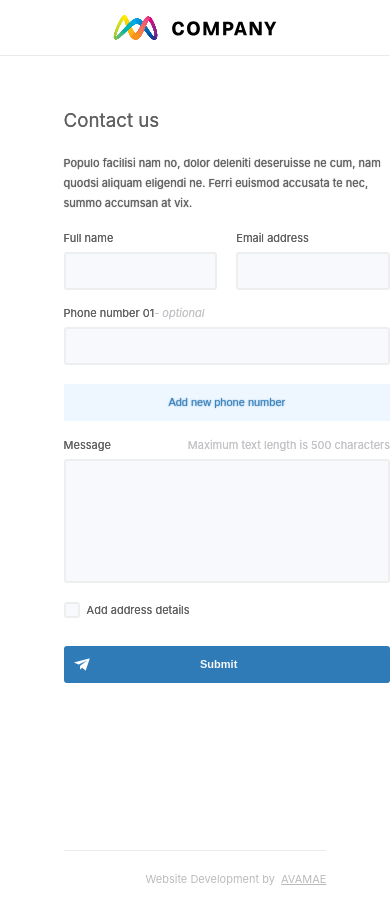
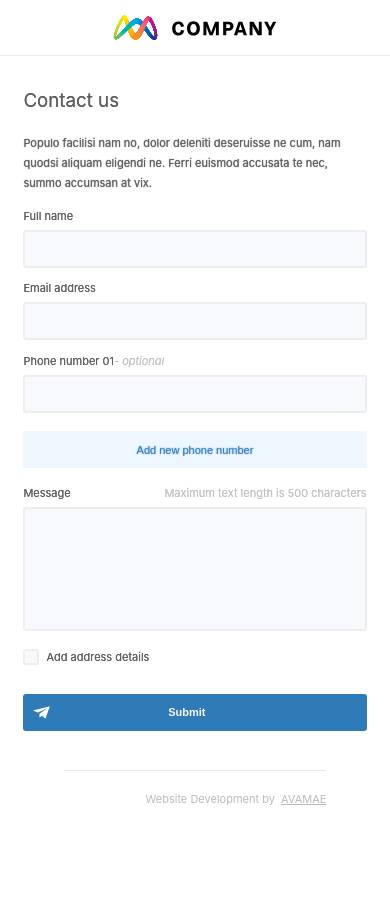
Before and after one commit to jgumoes/react-website, a React (Create React App) app: page /contact-us in a window 390 px wide. After the commit the page ends 844 px from the top, so only its background shows below. Built offline with nearby package versions, Linux system fonts and the light colour scheme.

Commit message:
made the ContactUs page responsive

```diff
--- a/src/Views/ContactUs/ContactUs.css
+++ b/src/Views/ContactUs/ContactUs.css
@@ -137,6 +137,30 @@ button[type="submit"].form-element span{
   text-align: center;
 }
 
-@media only screen and (max-width: 904px) {
+@media only screen and (max-width: 770px) {
+  .contact-page-container{
+    background-image: unset;
+    width: fit-content;
+    margin-inline: auto;
+    min-height: unset;
+  }
 
+  .contact-page-container .form-container {
+    min-height: unset;
+    padding: 14px 0;
+  }
 }
+
+@media only screen and (max-width: 550px) {
+  .contact-page-container{
+    margin-inline: max(6%, 10px);
+  }
+
+  .contact-us-form .first-line {
+    display: unset;
+  }
+
+  form .address-container{
+    display: unset;
+  }
+}
```
